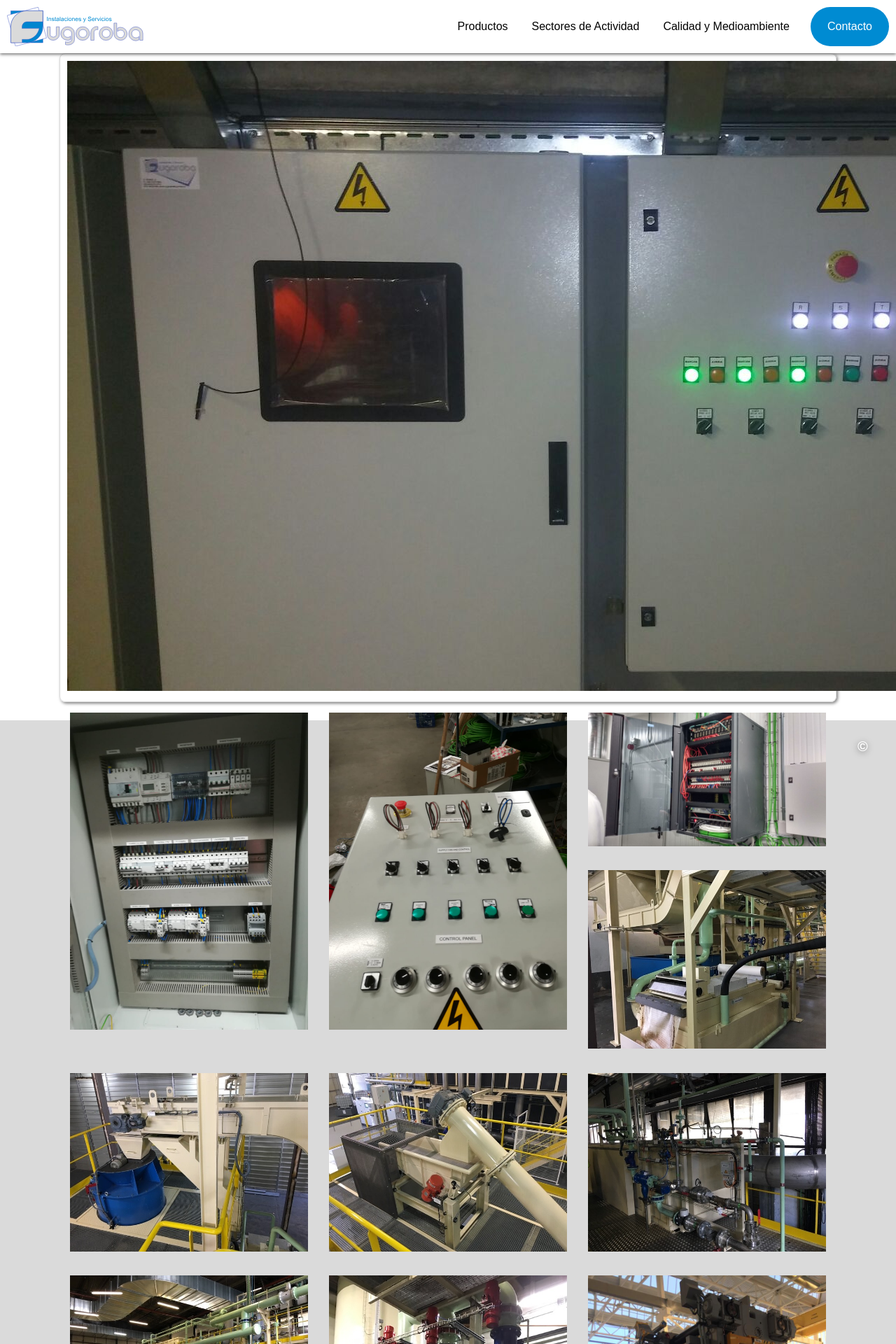
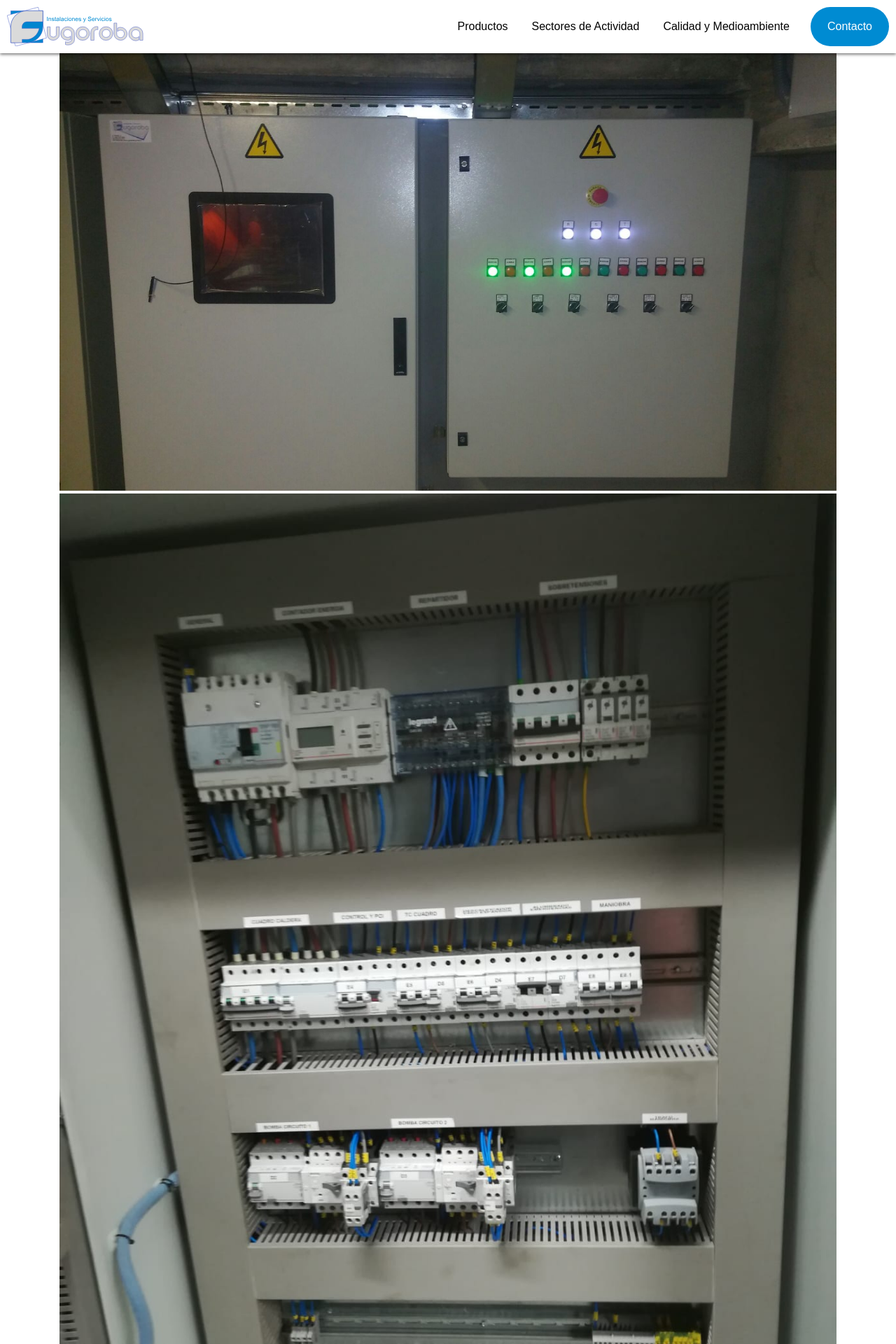
Before and after one commit to RaulLazaro/fugoroba, a Jekyll site: the page built from _pages/galeria.html, in a window 1280 px wide. Shown: the top 1920 px of the page at 70% size. Built offline with Jekyll 4.4.1, drawn with Linux system fonts in a browser that asks for light colours; comment, search, counter and statistics services are not loaded.

Commit message:
Update galeria.html

```diff
--- a/_pages/galeria.html
+++ b/_pages/galeria.html
@@ -2,61 +2,26 @@
 layout: pages
 permalink: /Galería.html
 ---
-<div class="container">
-    <div class="card-colums">
-        <div class="card">
-            <img src="{{site.url}}{{site.baseurl}}/assets/media/galeria/1.jpg" class="card-img-top" alt="Galería 1">
-        </div>
-        <div class="col-12 col-md-6 col-lg-4">
-            <img src="{{site.url}}{{site.baseurl}}/assets/media/galeria/2.jpg" class="img-fluid" alt="Galería 2">
-        </div>
-        <div class="col-12 col-md-6 col-lg-4">
-            <img src="{{site.url}}{{site.baseurl}}/assets/media/galeria/3.jpg" class="img-fluid" alt="Galería 3">
-        </div>
-        <div class="col-12 col-md-6 col-lg-4">
-            <img src="{{site.url}}{{site.baseurl}}/assets/media/galeria/4.jpg" class="img-fluid" alt="Galería 4">
-        </div>
-        <div class="col-12 col-md-6 col-lg-4">
-            <img src="{{site.url}}{{site.baseurl}}/assets/media/galeria/5.jpg" class="img-fluid" alt="Galería 5">
-        </div>
-        <div class="col-12 col-md-6 col-lg-4">
-            <img src="{{site.url}}{{site.baseurl}}/assets/media/galeria/6.jpg" class="img-fluid" alt="Galería 6">
-        </div>
-        <div class="col-12 col-md-6 col-lg-4">
-            <img src="{{site.url}}{{site.baseurl}}/assets/media/galeria/7.jpg" class="img-fluid" alt="Galería 7">
-        </div>
-        <div class="col-12 col-md-6 col-lg-4">
-            <img src="{{site.url}}{{site.baseurl}}/assets/media/galeria/8.jpg" class="img-fluid" alt="Galería 8">
-        </div>
-        <div class="col-12 col-md-6 col-lg-4">
-            <img src="{{site.url}}{{site.baseurl}}/assets/media/galeria/9.jpg" class="img-fluid" alt="Galería 9">
-        </div>
-        <div class="col-12 col-md-6 col-lg-4">
-            <img src="{{site.url}}{{site.baseurl}}/assets/media/galeria/10.jpg" class="img-fluid" alt="Galería 10">
-        </div>
-        <div class="col-12 col-md-6 col-lg-4">
-            <img src="{{site.url}}{{site.baseurl}}/assets/media/galeria/11.jpg" class="img-fluid" alt="Galería 11">
-        </div>
-        <div class="col-12 col-md-6 col-lg-4">
-            <img src="{{site.url}}{{site.baseurl}}/assets/media/galeria/12.jpg" class="img-fluid" alt="Galería 12">
-        </div>
-        <div class="col-12 col-md-6 col-lg-4">
-            <img src="{{site.url}}{{site.baseurl}}/assets/media/galeria/13.jpg" class="img-fluid" alt="Galería 13">
-        </div>
-        <div class="col-12 col-md-6 col-lg-4">
-            <img src="{{site.url}}{{site.baseurl}}/assets/media/galeria/14.jpg" class="img-fluid" alt="Galería 14">
-        </div>
-        <div class="col-12 col-md-6 col-lg-4">
-            <img src="{{site.url}}{{site.baseurl}}/assets/media/galeria/15.jpg" class="img-fluid" alt="Galería 15">
-        </div>
-        <div class="col-12 col-md-6 col-lg-4">
-            <img src="{{site.url}}{{site.baseurl}}/assets/media/galeria/16.jpg" class="img-fluid" alt="Galería 16">
-        </div>
-        <div class="col-12 col-md-6 col-lg-4">
-            <img src="{{site.url}}{{site.baseurl}}/assets/media/galeria/17.jpg" class="img-fluid" alt="Galería 17">
-        </div>
-        <div class="col-12 col-md-6 col-lg-4">
-            <img src="{{site.url}}{{site.baseurl}}/assets/media/galeria/18.jpg" class="img-fluid" alt="Galería 18">
-        </div>
-    </div>
+<div id="galeria" class="container">
+    <article>
+    <img src="{{site.url}}{{site.baseurl}}/assets/media/galeria/1.jpg" class="img-fluid" alt="Galería 1">
+    </article>
+    <img src="{{site.url}}{{site.baseurl}}/assets/media/galeria/2.jpg" class="img-fluid" alt="Galería 2">
+    <img src="{{site.url}}{{site.baseurl}}/assets/media/galeria/3.jpg" class="img-fluid" alt="Galería 3">
+    <img src="{{site.url}}{{site.baseurl}}/assets/media/galeria/4.jpg" class="img-fluid" alt="Galería 4">
+    <img src="{{site.url}}{{site.baseurl}}/assets/media/galeria/5.jpg" class="img-fluid" alt="Galería 5">
+    <img src="{{site.url}}{{site.baseurl}}/assets/media/galeria/6.jpg" class="img-fluid" alt="Galería 6">
+    <img src="{{site.url}}{{site.baseurl}}/assets/media/galeria/7.jpg" class="img-fluid" alt="Galería 7">
+    <img src="{{site.url}}{{site.baseurl}}/assets/media/galeria/8.jpg" class="img-fluid" alt="Galería 8">
+    <img src="{{site.url}}{{site.baseurl}}/assets/media/galeria/9.jpg" class="img-fluid" alt="Galería 9">
+    <img src="{{site.url}}{{site.baseurl}}/assets/media/galeria/10.jpg" class="img-fluid" alt="Galería 10">
+    <img src="{{site.url}}{{site.baseurl}}/assets/media/galeria/11.jpg" class="img-fluid" alt="Galería 11">
+    <img src="{{site.url}}{{site.baseurl}}/assets/media/galeria/12.jpg" class="img-fluid" alt="Galería 12">
+    <img src="{{site.url}}{{site.baseurl}}/assets/media/galeria/13.jpg" class="img-fluid" alt="Galería 13">
+    <img src="{{site.url}}{{site.baseurl}}/assets/media/galeria/14.jpg" class="img-fluid" alt="Galería 14">
+    <img src="{{site.url}}{{site.baseurl}}/assets/media/galeria/15.jpg" class="img-fluid" alt="Galería 15">
+    <img src="{{site.url}}{{site.baseurl}}/assets/media/galeria/16.jpg" class="img-fluid" alt="Galería 16">
+    <img src="{{site.url}}{{site.baseurl}}/assets/media/galeria/17.jpg" class="img-fluid" alt="Galería 17">
+    <img src="{{site.url}}{{site.baseurl}}/assets/media/galeria/18.jpg" class="img-fluid" alt="Galería 18">
+
 </div>
```
